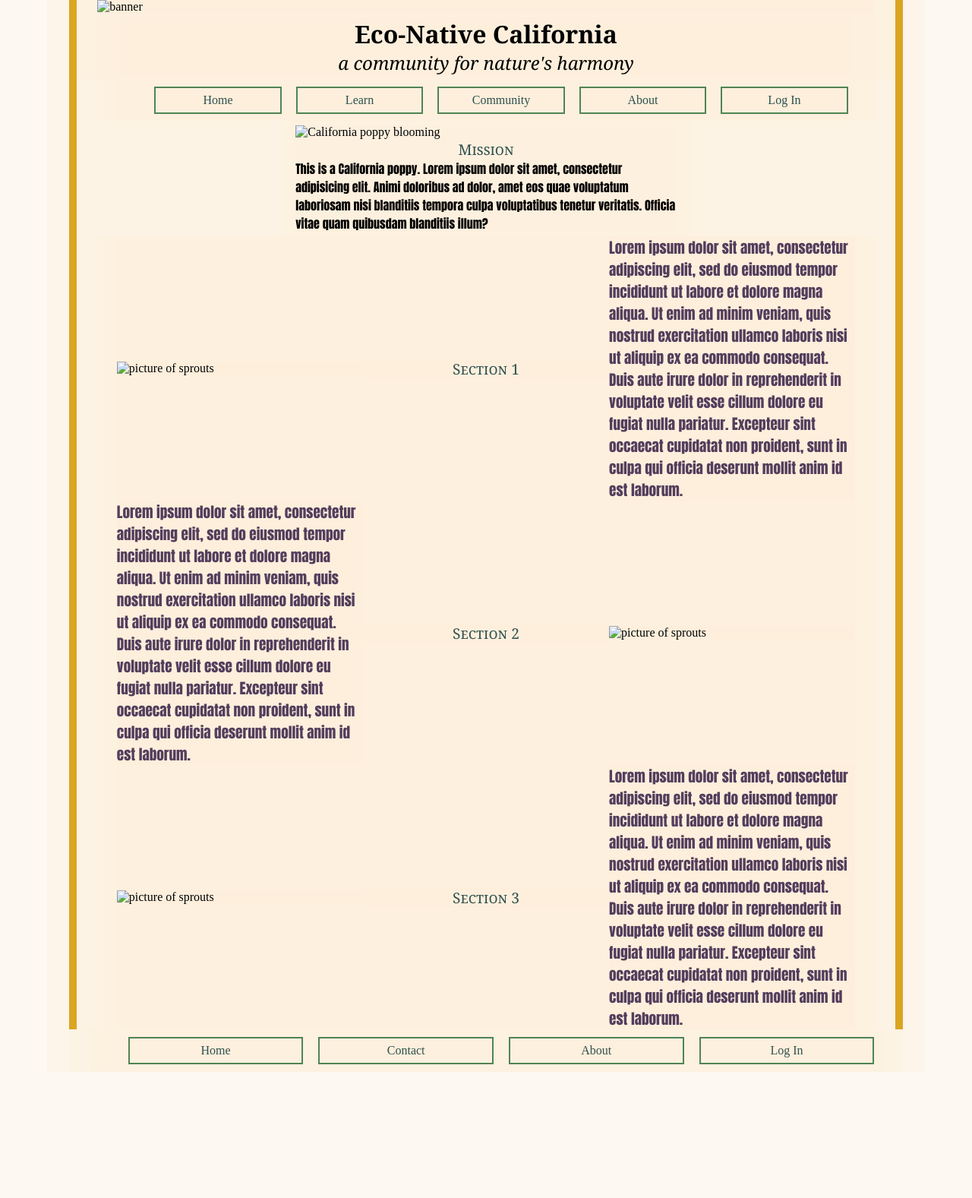
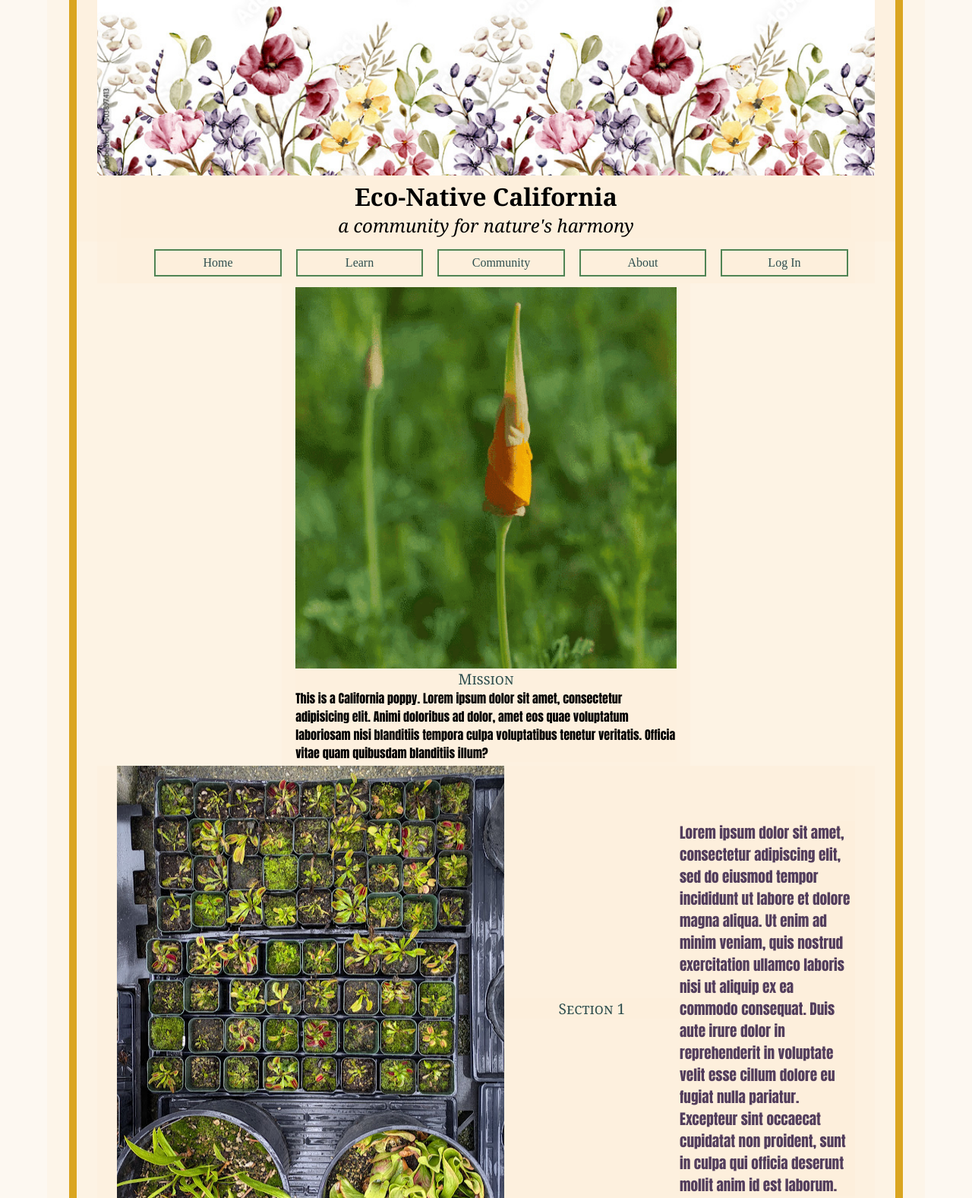
Before and after one commit to maa-na-sa/midterm, a plain HTML site: page index.html in a window 1280 px wide. Shown: the top 1577 px of the page at 76% size. Before the commit the page ends 1411 px from the top, so only its background shows below. Drawn offline with Linux system fonts and the light colour scheme; files that its build step writes are made by us from their sources.

Commit message:
Update index.html

```diff
--- a/index.html
+++ b/index.html
@@ -5,7 +5,7 @@
     <meta charset="UTF-8">
     <meta name="viewport" content="width=device-width, initial-scale=1.0">
     <title>Eco-Native California - Midterm</title>
-    <link rel="stylesheet" href="css/styles.css">
+    <link rel="stylesheet" href="styles.css">
 </head>
 
 <body>
@@ -13,7 +13,7 @@
         <header>
             <div>
                 <!--need to fix<img class="logo" src="images/logo-placeholder-image.png" alt="logo">-->
-                <img class="hero" src="images/wildflower-header-border.jpg" alt="banner">
+                <img class="hero" src="wildflower-header-border.jpg" alt="banner">
             </div>
             <div class="title">
                 <h1>Eco-Native California</h1>
@@ -30,23 +30,23 @@
             </ul>
         </nav>
         <main>
-            <img src="images/california-poppy.gif" alt="California poppy blooming">
+            <img src="california-poppy.gif" alt="California poppy blooming">
            <h3>Mission</h3>
            <p>This is a California poppy. Lorem ipsum dolor sit amet, consectetur adipisicing elit. Animi doloribus ad dolor, amet eos quae voluptatum laboriosam nisi blanditiis tempora culpa voluptatibus tenetur veritatis. Officia vitae quam quibusdam blanditiis illum?</p>
         </main>
         <aside><!--work on css to make headers & p to be next to image-->
           <div class="top">
-            <img src="images/placeholder.jpg" alt="picture of sprouts"><!--need to find better oriented images-->
+            <img src="placeholder.jpg" alt="picture of sprouts"><!--need to find better oriented images-->
             <h3>Section 1</h3>
             <p>Lorem ipsum dolor sit amet, consectetur adipiscing elit, sed do eiusmod tempor incididunt ut labore et dolore magna aliqua. Ut enim ad minim veniam, quis nostrud exercitation ullamco laboris nisi ut aliquip ex ea commodo consequat. Duis aute irure dolor in reprehenderit in voluptate velit esse cillum dolore eu fugiat nulla pariatur. Excepteur sint occaecat cupidatat non proident, sunt in culpa qui officia deserunt mollit anim id est laborum.</p>
           </div>
           <div class="middle">
             <p>Lorem ipsum dolor sit amet, consectetur adipiscing elit, sed do eiusmod tempor incididunt ut labore et dolore magna aliqua. Ut enim ad minim veniam, quis nostrud exercitation ullamco laboris nisi ut aliquip ex ea commodo consequat. Duis aute irure dolor in reprehenderit in voluptate velit esse cillum dolore eu fugiat nulla pariatur. Excepteur sint occaecat cupidatat non proident, sunt in culpa qui officia deserunt mollit anim id est laborum.</p>
             <h3>Section 2</h3>
-            <img src="images/placeholder.jpg" alt="picture of sprouts">
+            <img src="placeholder.jpg" alt="picture of sprouts">
           </div>
           <div class="bottom">
-            <img src="images/placeholder.jpg" alt="picture of sprouts">
+            <img src="placeholder.jpg" alt="picture of sprouts">
             <h3>Section 3</h3>
             <p>Lorem ipsum dolor sit amet, consectetur adipiscing elit, sed do eiusmod tempor incididunt ut labore et dolore magna aliqua. Ut enim ad minim veniam, quis nostrud exercitation ullamco laboris nisi ut aliquip ex ea commodo consequat. Duis aute irure dolor in reprehenderit in voluptate velit esse cillum dolore eu fugiat nulla pariatur. Excepteur sint occaecat cupidatat non proident, sunt in culpa qui officia deserunt mollit anim id est laborum.</p>
           </div>
```
